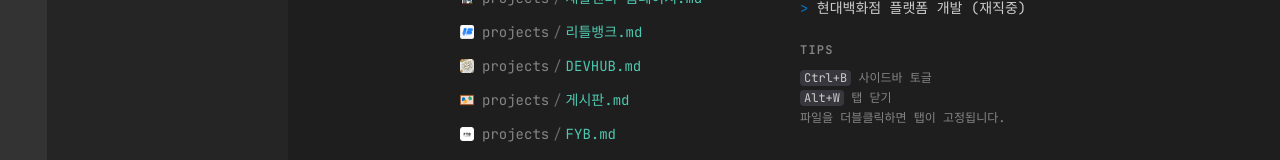
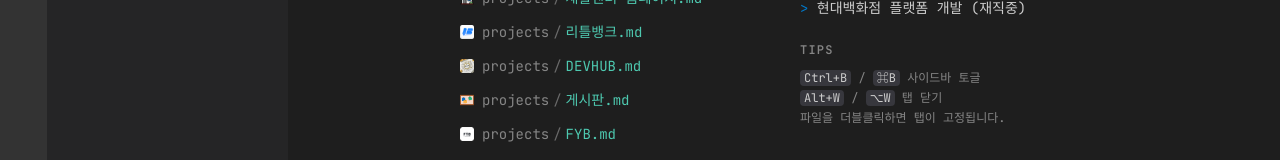
Before and after one commit to xogus3492/portfolio, a Next.js app: page / in a window 1280 px wide. Shown: the part 409-569 px from the top of the page. Built offline with nearby package versions, Linux system fonts and the light colour scheme.

Commit message:
style: Tips 단축키 Windows/Mac 동시 표시

```diff
--- a/src/components/vscode/WelcomeTab.tsx
+++ b/src/components/vscode/WelcomeTab.tsx
@@ -71,17 +71,8 @@ function QuickLink({ node }: QuickLinkProps) {
   );
 }
 
-function useIsMac() {
-  const [isMac, setIsMac] = useState(false);
-  useEffect(() => {
-    setIsMac(/Mac|iPhone|iPad|iPod/.test(navigator.platform));
-  }, []);
-  return isMac;
-}
-
 export default function WelcomeTab() {
   const allFiles = FLAT_FILES;
-  const isMac = useIsMac();
 
   return (
     <div className="flex items-start justify-center w-full h-full overflow-y-auto bg-vs-bg p-8 md:p-16 editor-fade-in">
@@ -147,16 +138,16 @@ export default function WelcomeTab() {
               </h2>
               <div className="space-y-1 text-xs text-vs-text-muted">
                 <p>
-                  <kbd className="bg-vs-active px-1 rounded text-vs-text">
-                    {isMac ? "⌘B" : "Ctrl+B"}
-                  </kbd>{" "}
-                  사이드바 토글
+                  <kbd className="bg-vs-active px-1 rounded text-vs-text">Ctrl+B</kbd>
+                  {" / "}
+                  <kbd className="bg-vs-active px-1 rounded text-vs-text">⌘B</kbd>
+                  {" "}사이드바 토글
                 </p>
                 <p>
-                  <kbd className="bg-vs-active px-1 rounded text-vs-text">
-                    {isMac ? "⌥W" : "Alt+W"}
-                  </kbd>{" "}
-                  탭 닫기
+                  <kbd className="bg-vs-active px-1 rounded text-vs-text">Alt+W</kbd>
+                  {" / "}
+                  <kbd className="bg-vs-active px-1 rounded text-vs-text">⌥W</kbd>
+                  {" "}탭 닫기
                 </p>
                 <p>파일을 더블클릭하면 탭이 고정됩니다.</p>
               </div>
```
